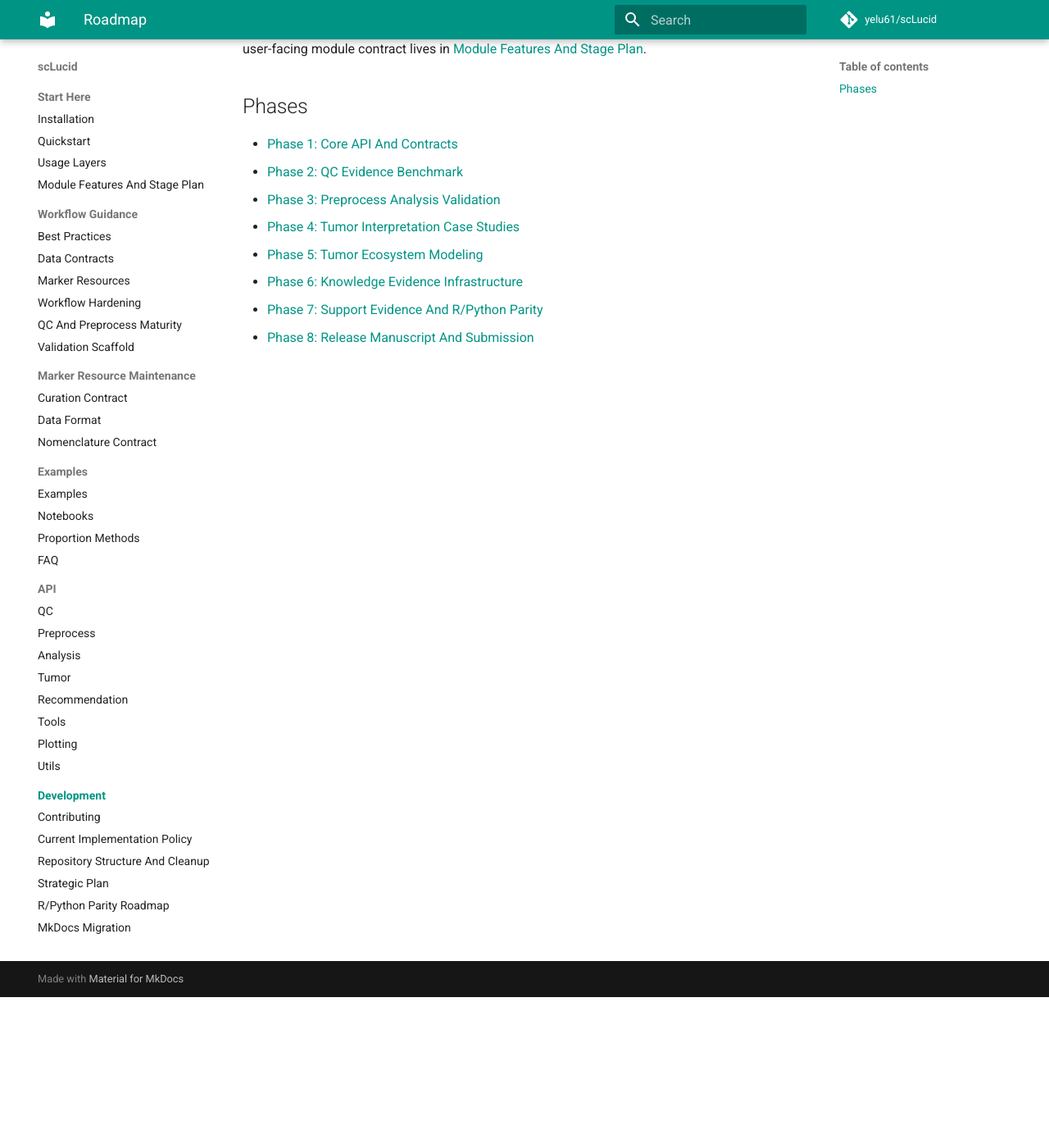
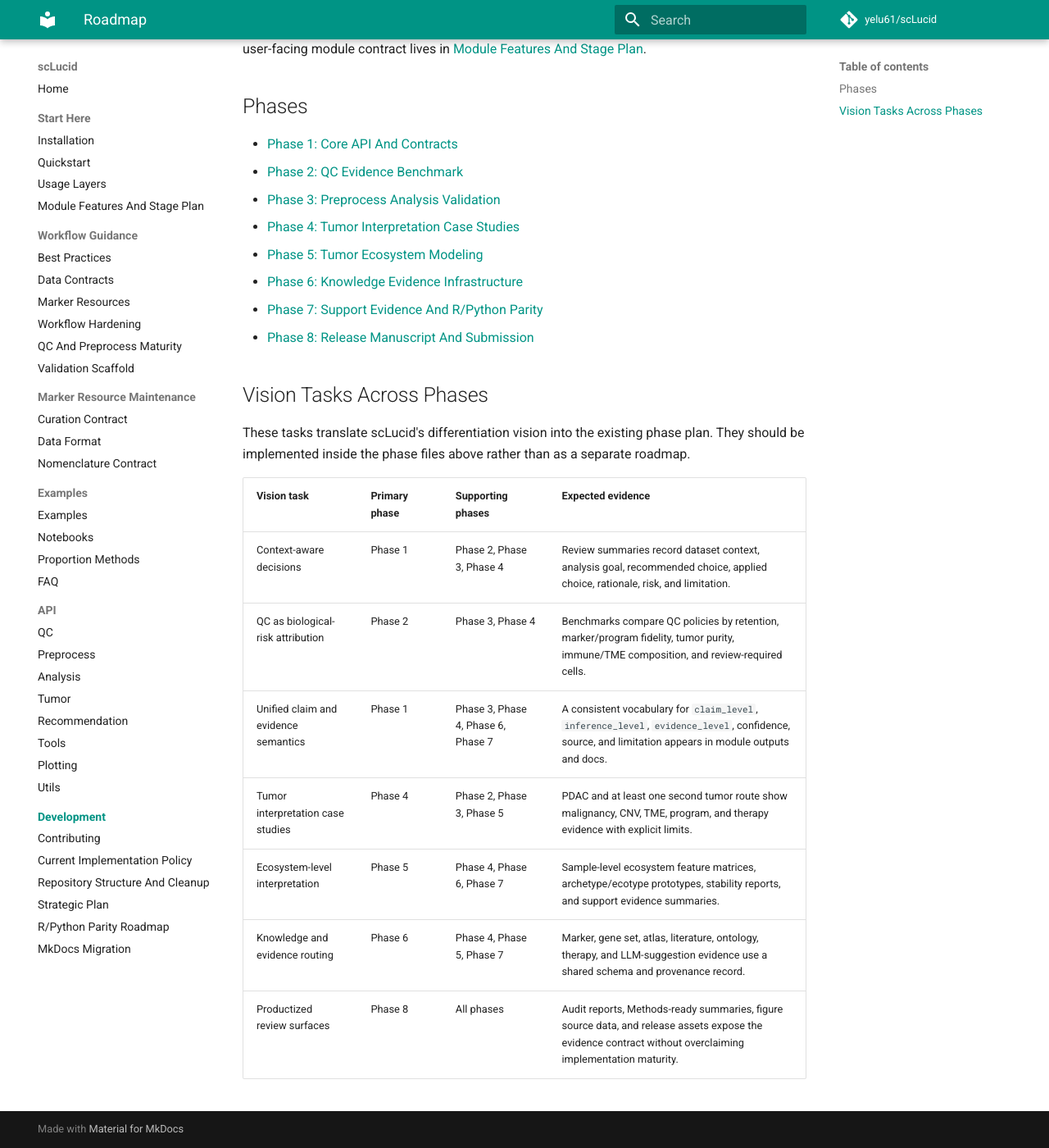
Before and after one commit to yelu61/scLucid, an MkDocs documentation site: the page built from docs/roadmap/index.md, in a window 1280 px wide and 1400 px high, scrolled down 184 px. Shown: the whole window at 82% size. Built offline with MkDocs 1.6.1 and Material for MkDocs 9.7.7, drawn with Linux system fonts in a browser that asks for light colours; comment, search, counter and statistics services are not loaded.

Commit message:
docs: map scLucid vision into roadmap tasks

```diff
--- a/docs/roadmap/index.md
+++ b/docs/roadmap/index.md
@@ -15,3 +15,19 @@
 - [Phase 6: Knowledge Evidence Infrastructure](PHASE_6_KNOWLEDGE_EVIDENCE_INFRASTRUCTURE.md)
 - [Phase 7: Support Evidence And R/Python Parity](PHASE_7_SUPPORT_EVIDENCE_AND_R_PYTHON_PARITY.md)
 - [Phase 8: Release Manuscript And Submission](PHASE_8_RELEASE_MANUSCRIPT_AND_SUBMISSION.md)
+
+## Vision Tasks Across Phases
+
+These tasks translate scLucid's differentiation vision into the existing phase
+plan. They should be implemented inside the phase files above rather than as a
+separate roadmap.
+
+| Vision task | Primary phase | Supporting phases | Expected evidence |
+|----|----|----|----|
+| Context-aware decisions | Phase 1 | Phase 2, Phase 3, Phase 4 | Review summaries record dataset context, analysis goal, recommended choice, applied choice, rationale, risk, and limitation. |
+| QC as biological-risk attribution | Phase 2 | Phase 3, Phase 4 | Benchmarks compare QC policies by retention, marker/program fidelity, tumor purity, immune/TME composition, and review-required cells. |
+| Unified claim and evidence semantics | Phase 1 | Phase 3, Phase 4, Phase 6, Phase 7 | A consistent vocabulary for `claim_level`, `inference_level`, `evidence_level`, confidence, source, and limitation appears in module outputs and docs. |
+| Tumor interpretation case studies | Phase 4 | Phase 2, Phase 3, Phase 5 | PDAC and at least one second tumor route show malignancy, CNV, TME, program, and therapy evidence with explicit limits. |
+| Ecosystem-level interpretation | Phase 5 | Phase 4, Phase 6, Phase 7 | Sample-level ecosystem feature matrices, archetype/ecotype prototypes, stability reports, and support evidence summaries. |
+| Knowledge and evidence routing | Phase 6 | Phase 4, Phase 5, Phase 7 | Marker, gene set, atlas, literature, ontology, therapy, and LLM-suggestion evidence use a shared schema and provenance record. |
+| Productized review surfaces | Phase 8 | All phases | Audit reports, Methods-ready summaries, figure source data, and release assets expose the evidence contract without overclaiming implementation maturity. |
```
Also changed, not shown: docs/roadmap/PHASE_1_CORE_API_AND_CONTRACTS.md (+13 -0 lines), docs/roadmap/PHASE_2_QC_EVIDENCE_BENCHMARK.md (+6 -0 lines), docs/roadmap/PHASE_4_TUMOR_INTERPRETATION_CASE_STUDIES.md (+7 -0 lines), docs/roadmap/PHASE_6_KNOWLEDGE_EVIDENCE_INFRASTRUCTURE.md (+10 -0 lines), docs/roadmap/README.md (+22 -0 lines).
